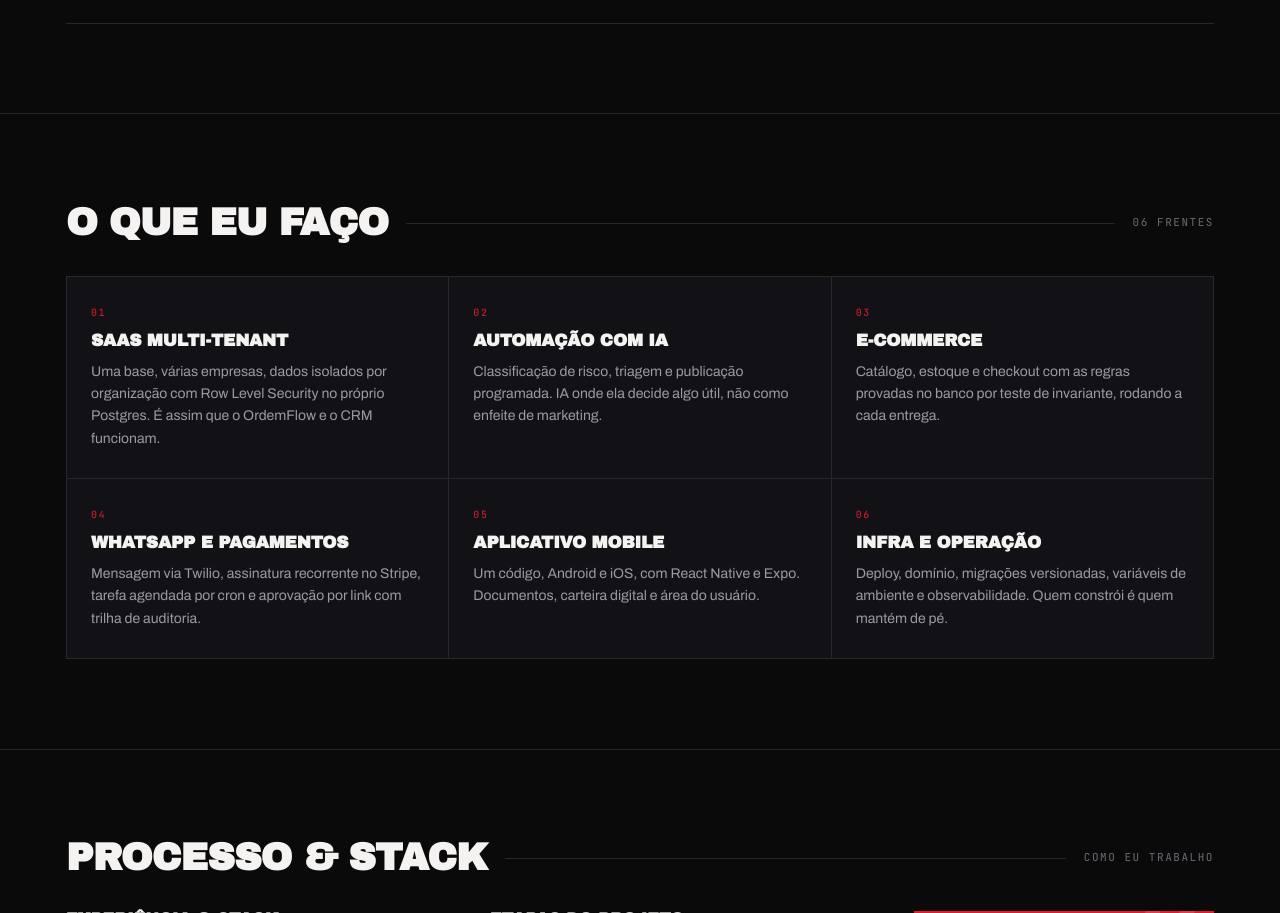
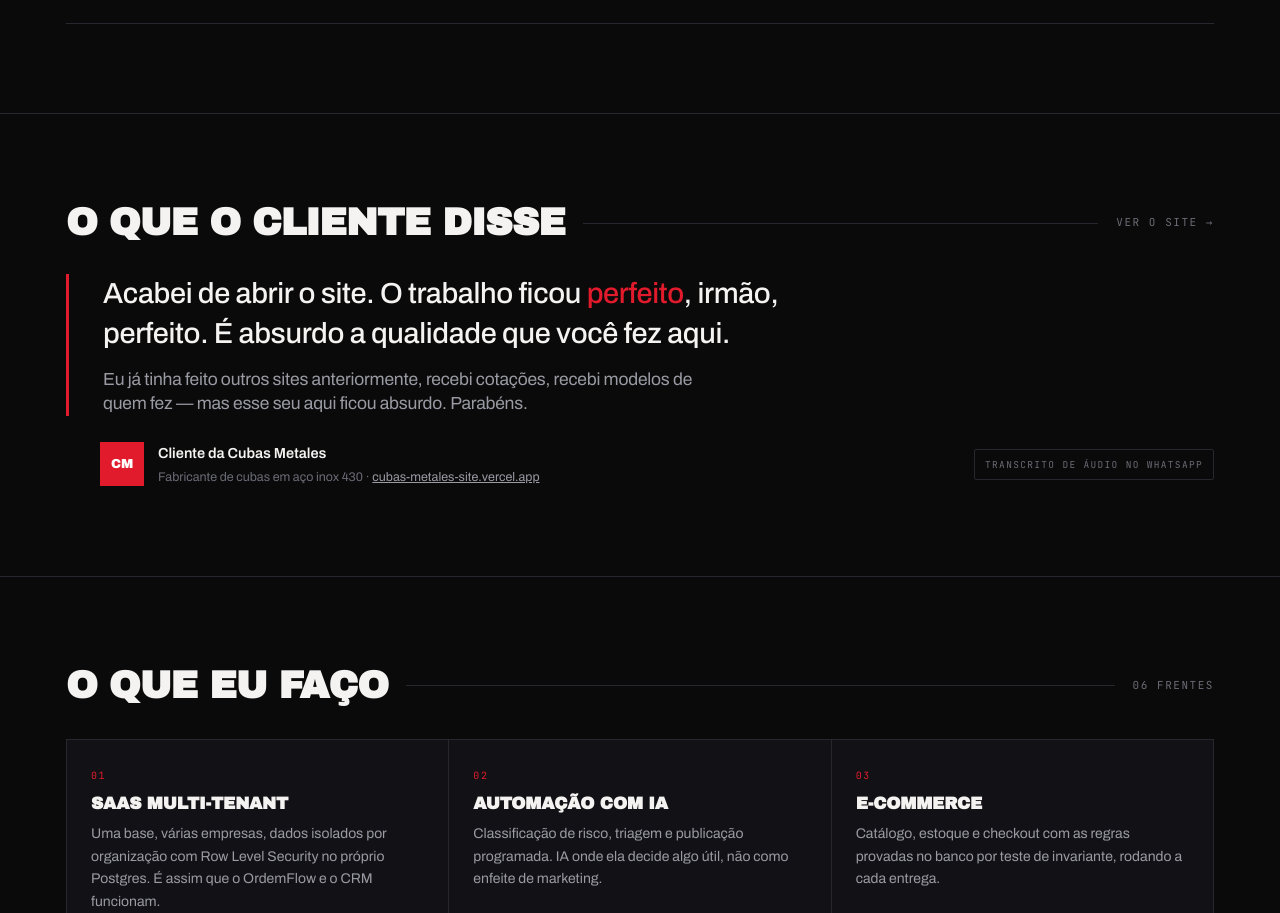
Before and after one commit to Elton-Junior/eltonjunior-dev, a plain HTML site: page index.html in a window 1280 px wide. Shown: the part 3146-4059 px from the top of the page. Drawn offline with Linux system fonts and the light colour scheme.

Commit message:
Depoimento do cliente da Cubas Metales entra depois dos projetos
O leitor acabou de ver os sistemas; e ali que a palavra de um cliente pesa.
A citacao e a fala dele, so com as hesitacoes do audio removidas -- nenhuma
palavra trocada ou acrescentada -- e a pagina diz que veio de um audio no
WhatsApp, em vez de apresentar como texto escrito.

Co-Authored-By: Claude Opus 5 <noreply@anthropic.com>

```diff
--- a/index.html
+++ b/index.html
@@ -189,6 +189,20 @@ h1.name{font-family:var(--display);text-transform:uppercase;font-size:clamp(34px
 .quote p{font-size:16.5px;font-weight:500;line-height:1.45;position:relative}
 .quote .sig{font-family:var(--body);font-style:italic;font-size:19px;margin-top:auto;position:relative}
 .quote .q-cta{font-family:var(--mono);font-size:10px;letter-spacing:.16em;text-transform:uppercase;border-top:1px solid rgba(255,255,255,.3);padding-top:13px;position:relative;text-decoration:none;display:flex;align-items:center;gap:8px}
+
+/* ---- depoimento ---- */
+.depo{margin:32px 0 0;padding:0;display:grid;gap:26px}
+.depo blockquote{margin:0;padding:0 0 0 clamp(18px,3vw,34px);border-left:3px solid var(--red);display:flex;flex-direction:column;gap:15px}
+.depo blockquote p{font-size:clamp(19px,2.4vw,29px);line-height:1.36;font-weight:500;letter-spacing:-.012em;max-width:44ch}
+.depo blockquote p em{font-style:normal;color:var(--red)}
+.depo blockquote p.secundaria{font-size:clamp(15px,1.5vw,17.5px);font-weight:400;color:var(--muted);max-width:60ch}
+.depo figcaption{display:flex;align-items:center;gap:14px;flex-wrap:wrap;padding-left:clamp(18px,3vw,34px)}
+.d-av{width:44px;height:44px;flex:none;display:grid;place-items:center;background:var(--red);color:#fff;font-family:var(--display);font-size:13px;letter-spacing:-.02em}
+.depo figcaption b{font-size:14.5px;font-weight:600;display:block}
+.depo figcaption small{display:block;font-size:12.5px;color:var(--faint);margin-top:2px}
+.depo figcaption small a{color:var(--muted)}
+.d-src{margin-left:auto;font-family:var(--mono);font-size:9.5px;letter-spacing:.14em;text-transform:uppercase;color:var(--faint);border:1px solid var(--line);padding:7px 10px;border-radius:2px}
+@media (max-width:640px){.d-src{margin-left:0}}
 
 /* ---- github ---- */
 .repos{margin-top:34px;border:1px solid var(--line);background:var(--surface)}
@@ -475,6 +489,30 @@ img{max-width:100%}
   </div>
 </section>
 
+<section class="band" id="depoimento" style="border-top:1px solid var(--line)">
+  <div class="wrap">
+    <div class="sec-head" data-reveal>
+      <h2>O que o cliente disse</h2>
+      <span class="rule" aria-hidden="true"></span>
+      <a class="side" href="https://cubas-metales-site.vercel.app" style="text-decoration:none">Ver o site →</a>
+    </div>
+    <figure class="depo" data-reveal>
+      <blockquote>
+        <p>Acabei de abrir o site. O trabalho ficou <em>perfeito</em>, irmão, perfeito. É absurdo a qualidade que você fez aqui.</p>
+        <p class="secundaria">Eu já tinha feito outros sites anteriormente, recebi cotações, recebi modelos de quem fez — mas esse seu aqui ficou absurdo. Parabéns.</p>
+      </blockquote>
+      <figcaption>
+        <span class="d-av" aria-hidden="true">CM</span>
+        <span>
+          <b>Cliente da Cubas Metales</b>
+          <small>Fabricante de cubas em aço inox 430 · <a href="https://cubas-metales-site.vercel.app">cubas-metales-site.vercel.app</a></small>
+        </span>
+        <span class="d-src">transcrito de áudio no WhatsApp</span>
+      </figcaption>
+    </figure>
+  </div>
+</section>
+
 <section class="band" id="servicos" style="border-top:1px solid var(--line)">
   <div class="wrap">
     <div class="sec-head" data-reveal>
```
